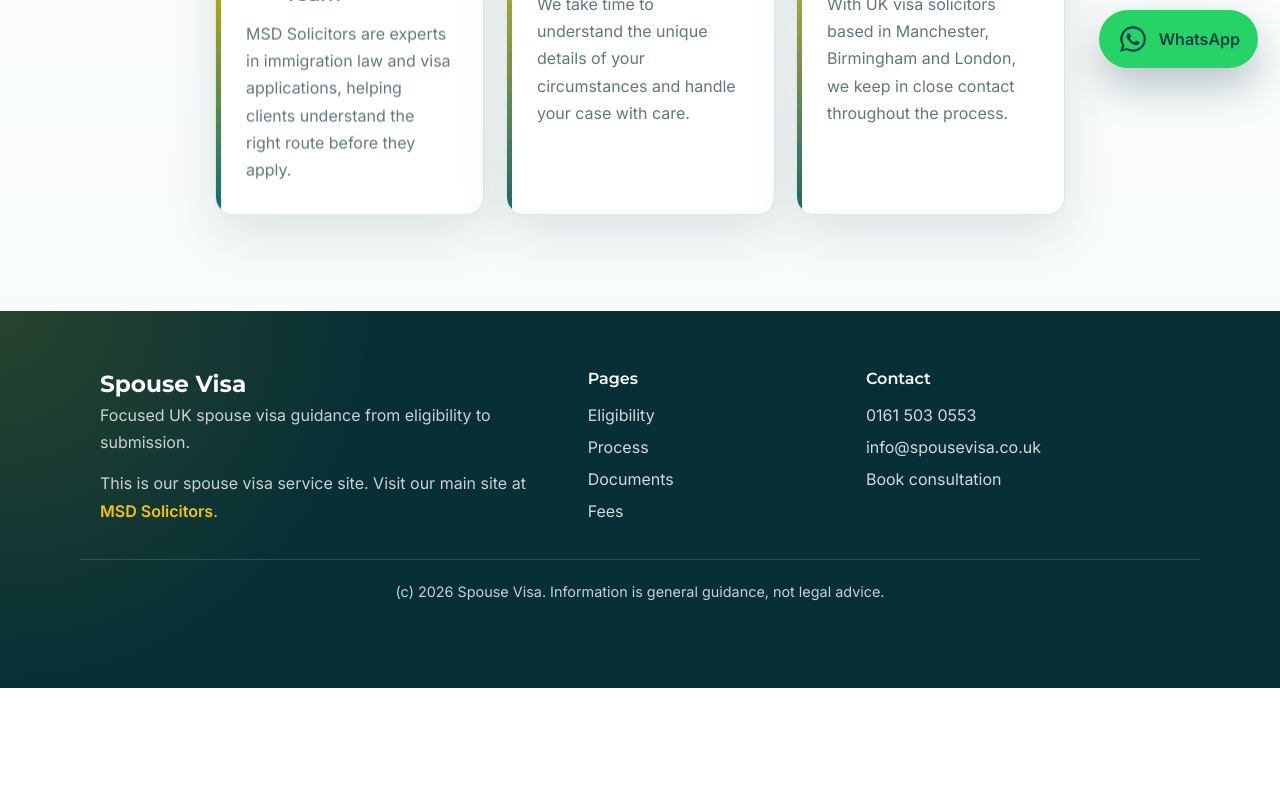
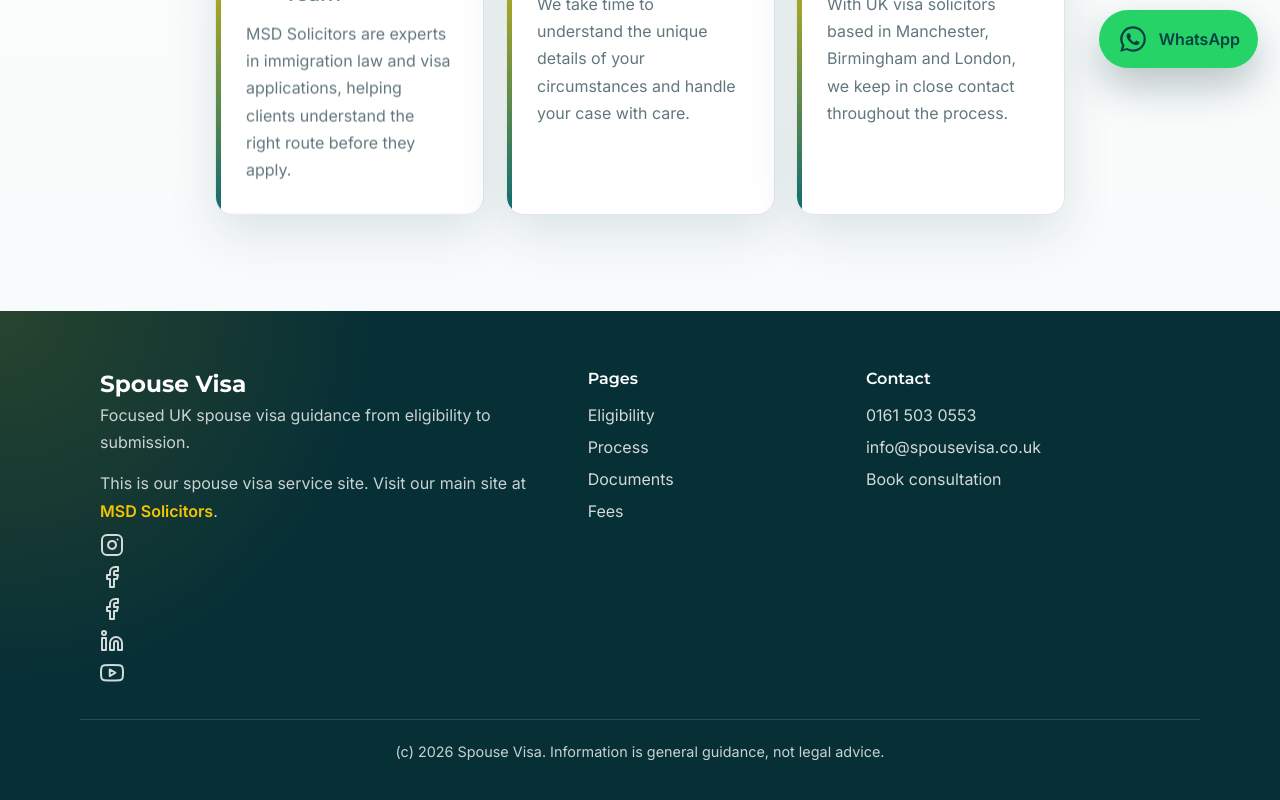
Before and after one commit to anooshfarhad44-dot/msd_spouse_visa_site, a Next.js app: page /about in a window 1280 px wide. Shown: the part 710-1510 px from the top of the page. Before the commit the page ends 1398 px from the top, so only its background shows below. Built offline with nearby package versions, Linux system fonts and the light colour scheme.

Commit message:
new-changes

```diff
--- a/app/components/layout/Footer.tsx
+++ b/app/components/layout/Footer.tsx
@@ -7,6 +7,59 @@ const footerLinks = [
   { href: "/process", label: "Process" },
   { href: "/documents", label: "Documents" },
   { href: "/fees", label: "Fees" },
+];
+
+const socialLinks = [
+  {
+    href: "https://www.instagram.com/msdsolicitors",
+    label: "Instagram",
+    icon: (
+      <svg width="24" height="24" viewBox="0 0 24 24" fill="none" stroke="currentColor" strokeWidth="2" strokeLinecap="round" strokeLinejoin="round">
+        <rect x="2" y="2" width="20" height="20" rx="5" ry="5"></rect>
+        <path d="M16 11.37A4 4 0 1 1 12.63 8 4 4 0 0 1 16 11.37z"></path>
+        <line x1="17.5" y1="6.5" x2="17.51" y2="6.5"></line>
+      </svg>
+    )
+  },
+  {
+    href: "https://www.facebook.com/msdsolicitors",
+    label: "Facebook",
+    icon: (
+      <svg width="24" height="24" viewBox="0 0 24 24" fill="none" stroke="currentColor" strokeWidth="2" strokeLinecap="round" strokeLinejoin="round">
+        <path d="M18 2h-3a5 5 0 0 0-5 5v3H7v4h3v8h4v-8h3l1-4h-4V7a1 1 0 0 1 1-1h3z"></path>
+      </svg>
+    )
+  },
+  {
+    href: "https://x.com/msdsolicitors",
+    label: "X (Twitter)",
+    icon: (
+      <svg width="24" height="24" viewBox="0 0 24 24" fill="none" stroke="currentColor" strokeWidth="2" strokeLinecap="round" strokeLinejoin="round">
+        <path d="M18 2h-3a5 5 0 0 0-5 5v3H7v4h3v8h4v-8h3l1-4h-4V7a1 1 0 0 1 1-1h3z"></path>
+      </svg>
+    )
+  },
+  {
+    href: "https://www.linkedin.com/company/msdsolicitors?originalSubdomain=il",
+    label: "LinkedIn",
+    icon: (
+      <svg width="24" height="24" viewBox="0 0 24 24" fill="none" stroke="currentColor" strokeWidth="2" strokeLinecap="round" strokeLinejoin="round">
+        <path d="M16 8a6 6 0 0 1 6 6v7h-4v-7a2 2 0 0 0-2-2 2 2 0 0 0-2 2v7h-4v-7a6 6 0 0 1 6-6z"></path>
+        <rect x="2" y="9" width="4" height="12"></rect>
+        <circle cx="4" cy="4" r="2"></circle>
+      </svg>
+    )
+  },
+  {
+    href: "https://www.youtube.com/@msdsolicitors",
+    label: "YouTube",
+    icon: (
+      <svg width="24" height="24" viewBox="0 0 24 24" fill="none" stroke="currentColor" strokeWidth="2" strokeLinecap="round" strokeLinejoin="round">
+        <path d="M22.54 6.42a2.78 2.78 0 0 0-1.94-2C18.88 4 12 4 12 4s-6.88 0-8.6.46a2.78 2.78 0 0 0-1.94 2A29 29 0 0 0 1 11.75a29 29 0 0 0 .46 5.33A2.78 2.78 0 0 0 3.4 19c1.72.46 8.6.46 8.6.46s6.88 0 8.6-.46a2.78 2.78 0 0 0 1.94-2 29 29 0 0 0 .46-5.25 29 29 0 0 0-.46-5.33z"></path>
+        <polygon points="9.75 15.02 15.5 11.75 9.75 8.48 9.75 15.02"></polygon>
+      </svg>
+    )
+  },
 ];
 
 export default function Footer() {
@@ -23,6 +76,20 @@ export default function Footer() {
             </a>
             .
           </p>
+          <div className="social-links">
+            {socialLinks.map((link) => (
+              <a
+                href={link.href}
+                key={link.href}
+                target="_blank"
+                rel="noopener noreferrer"
+                aria-label={link.label}
+                title={link.label}
+              >
+                {link.icon}
+              </a>
+            ))}
+          </div>
         </div>
         <div>
           <h2>Pages</h2>
```
